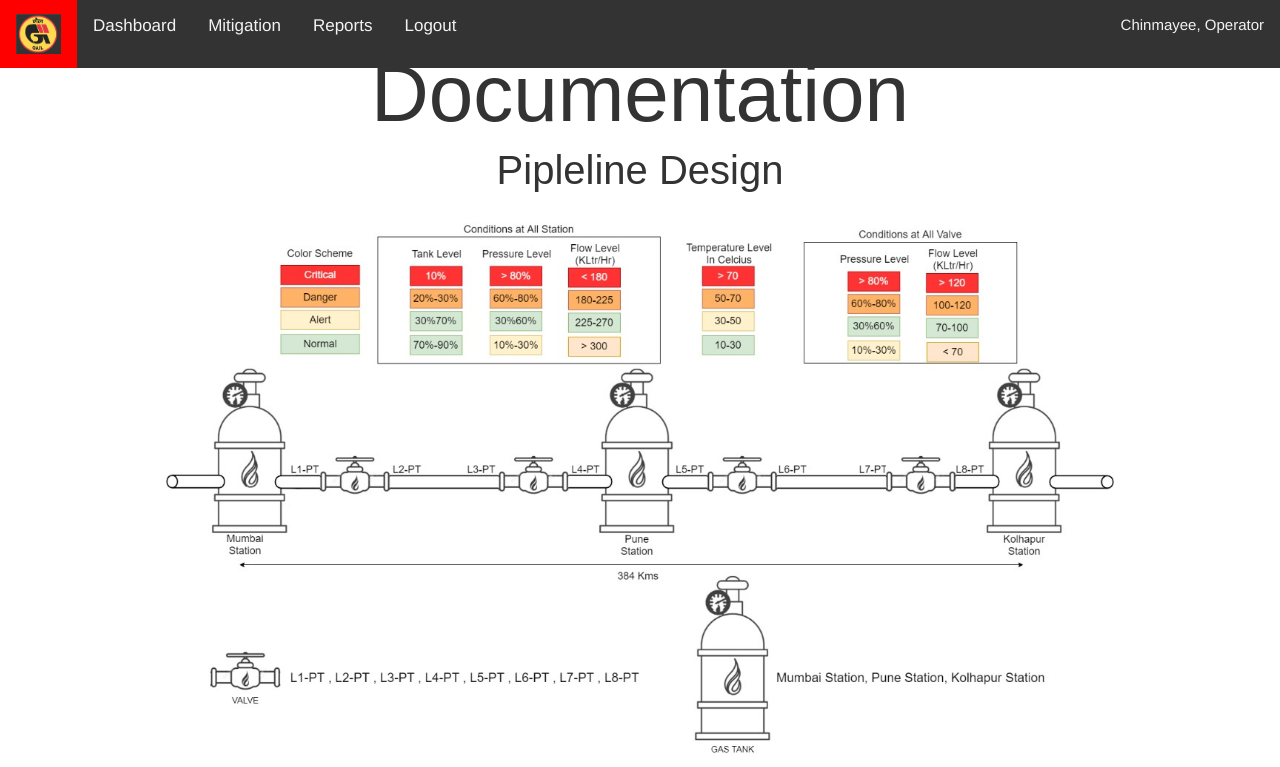
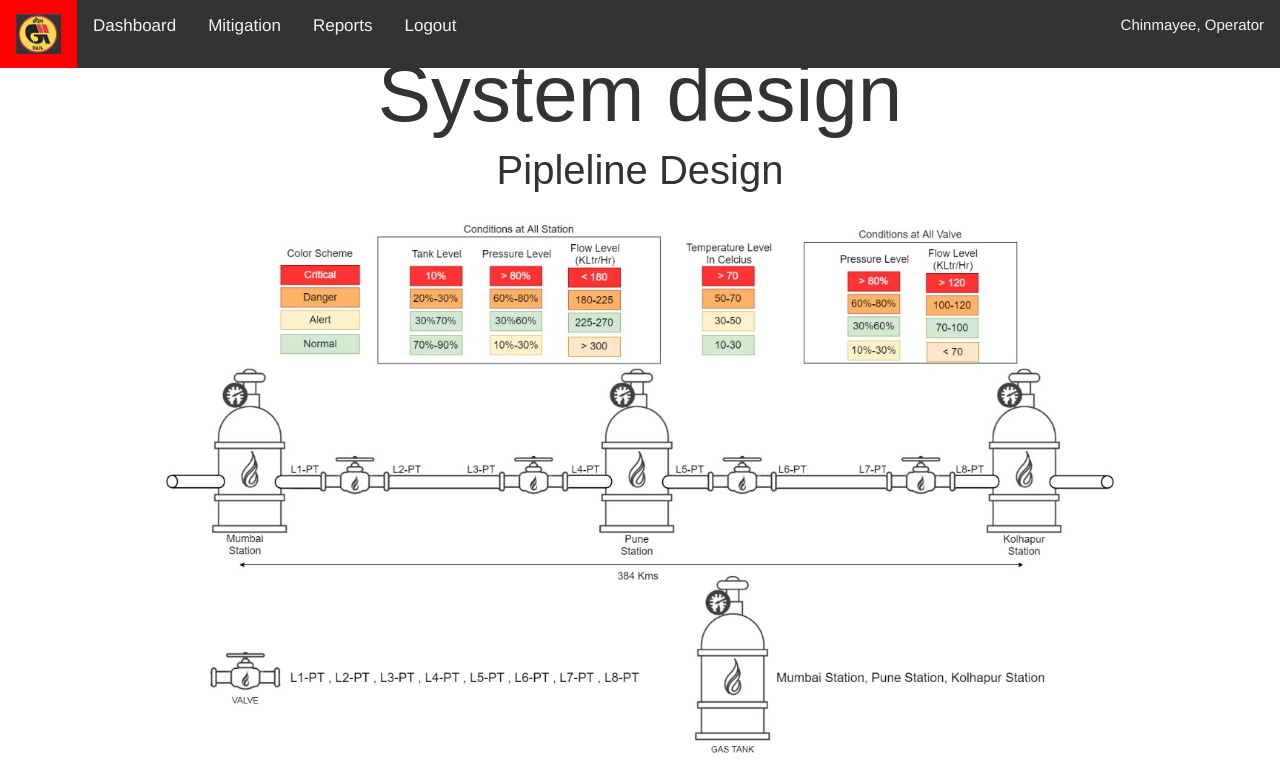
Before and after one commit to Stevert/bk226_Team-Rocket, a PHP site: page /documentation.php in a window 1280 px wide. Shown: the top 767 px of the page. Run offline with PHP 8.4, Linux system fonts and the light colour scheme; the visitor is signed in with stand-in values (Sample User, id 1); some libraries are stand-ins or nearby versions.

Commit message:
Update documentation.php

```diff
--- a/sytemeventtable/documentation.php
+++ b/sytemeventtable/documentation.php
@@ -111,7 +111,7 @@
 </script></header>
  <main class="pt-5 mx-lg-5">
 <body >
-	<h1 style="text-align: center; font-size:80; font-family:Arial;">Documentation</h1>
+	<h2 style="text-align: center; font-size:80; font-family:Arial;">System design</h2>
 	<h5 style="text-align: center; font-size:40;font-family:Arial;">Pipleline Design</h5>
 <img src= "images/case.jpeg" class="center">
 <div>
```
